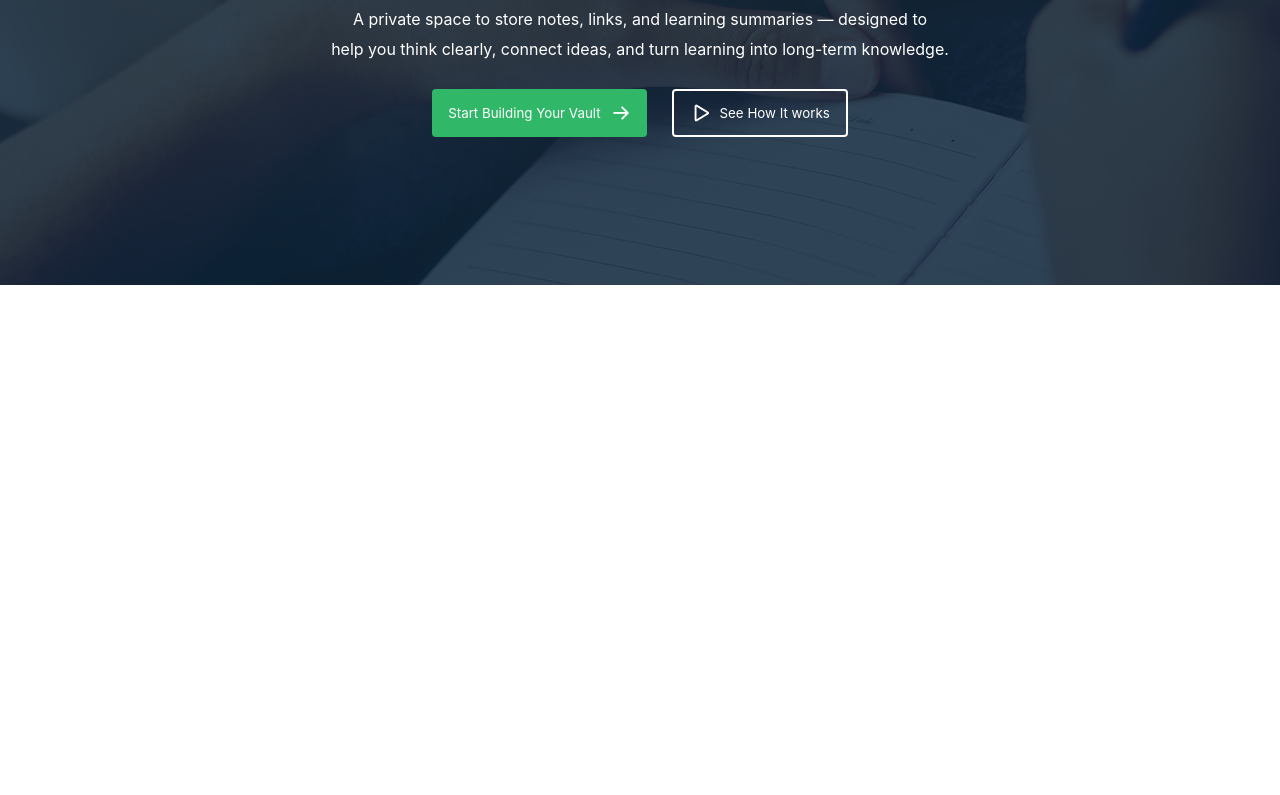
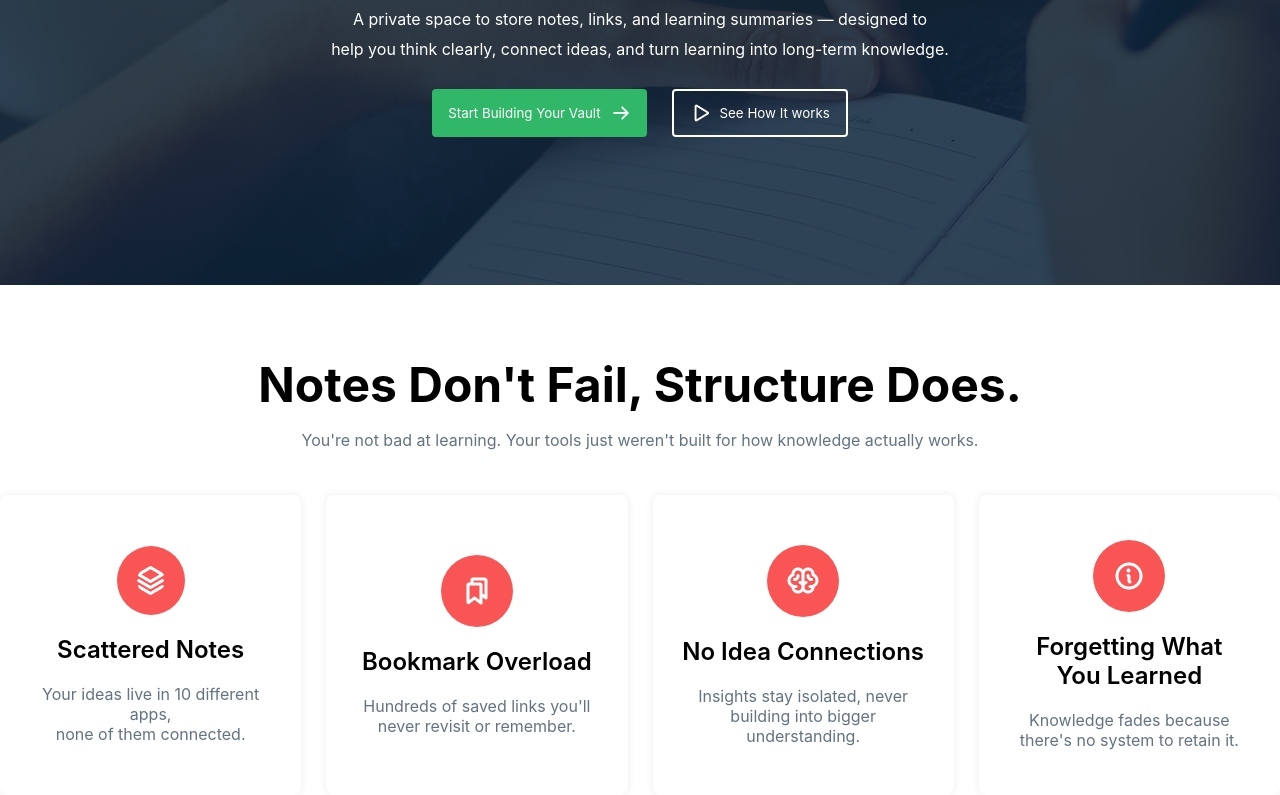
Before and after one commit to clever2817/PH-B13-A01-Knowledge-Vault, a plain HTML site: page index.html in a window 1280 px wide. Shown: the part 479-1274 px from the top of the page. Before the commit the page ends 800 px from the top, so only its background shows below. Drawn offline with Linux system fonts and the light colour scheme.

Commit message:
Notes Section Done

```diff
--- a/index.html
+++ b/index.html
@@ -64,5 +64,52 @@
       </div>
     </section>
     <!-- Hero Section Ends Here -->
+
+
+    <!-- Notes Section Starts Here -->
+    <div class="notes-container border">
+      <div class="notes-heading">
+        <h2 class="notes-title">Notes don't fail, Structure does.</h2>
+
+        <p class="notes-subtitle">
+          You're not bad at learning. Your tools just weren't built for how knowledge actually works.
+        </p>
+      </div>
+
+      <div class="notes-card-container">
+        <div class="notes-card">
+          <img src="./assets/Vector.png" alt="">
+
+          <h3>Scattered Notes</h3>
+
+          <p>Your ideas live in 10 different apps, <br> none of them connected.</p>
+        </div>
+
+        <div class="notes-card">
+          <img src="./assets/Bookmarks.png" alt="">
+
+          <h3>Bookmark Overload</h3>
+
+          <p>Hundreds of saved links you'll never revisit or remember.</p>
+        </div>
+
+        <div class="notes-card">
+          <img src="./assets/Brain.png" alt="">
+
+          <h3>No idea connections</h3>
+
+          <p>Insights stay isolated, never building into bigger understanding.</p>
+        </div>
+
+        <div class="notes-card">
+          <img src="./assets/Info.png" alt="">
+
+          <h3>Forgetting what <br> you learned</h3>
+
+          <p>Knowledge fades because there's no system to retain it.</p>
+        </div>
+      </div>
+    </div>
+    <!-- Notes Section Ends Here -->
   </body>
 </html>
--- a/style.css
+++ b/style.css
@@ -123,3 +123,59 @@
     background-color: white;
     color: black;
 }
+
+.notes-heading{
+  display: flex;
+  flex-direction: column;
+  justify-content: center;
+  align-items: center;
+}
+
+.notes-heading h2{
+  text-transform: capitalize;
+  font-size: 48px;
+  font-weight: bold;
+  margin-bottom: 16px;
+  margin-top: 70px;
+}
+
+.notes-heading p{
+  margin-bottom: 45px;
+  color: #627382;
+}
+
+.notes-card-container{
+  display: flex;
+  gap: 25px;
+}
+
+.notes-card{
+  height: 300px;
+  width: 325px;
+  padding: 24px;
+  display: flex;
+  flex-direction: column;
+  justify-content: center;
+  align-items: center;
+  gap: 20px;
+  border-radius: 8px;
+  box-shadow: 0px 0px 8px 0px rgba(0, 0, 0, 0.08);
+}
+
+.notes-card img{
+  background-color: #F95555;
+  padding: 20px;
+  border-radius: 50%;
+}
+
+.notes-card h3{
+  font-size: 24px;
+  font-weight: 600;
+  text-transform: capitalize;
+  text-align: center;
+}
+
+.notes-card p{
+  color: #627382;
+  text-align: center;
+}
```
